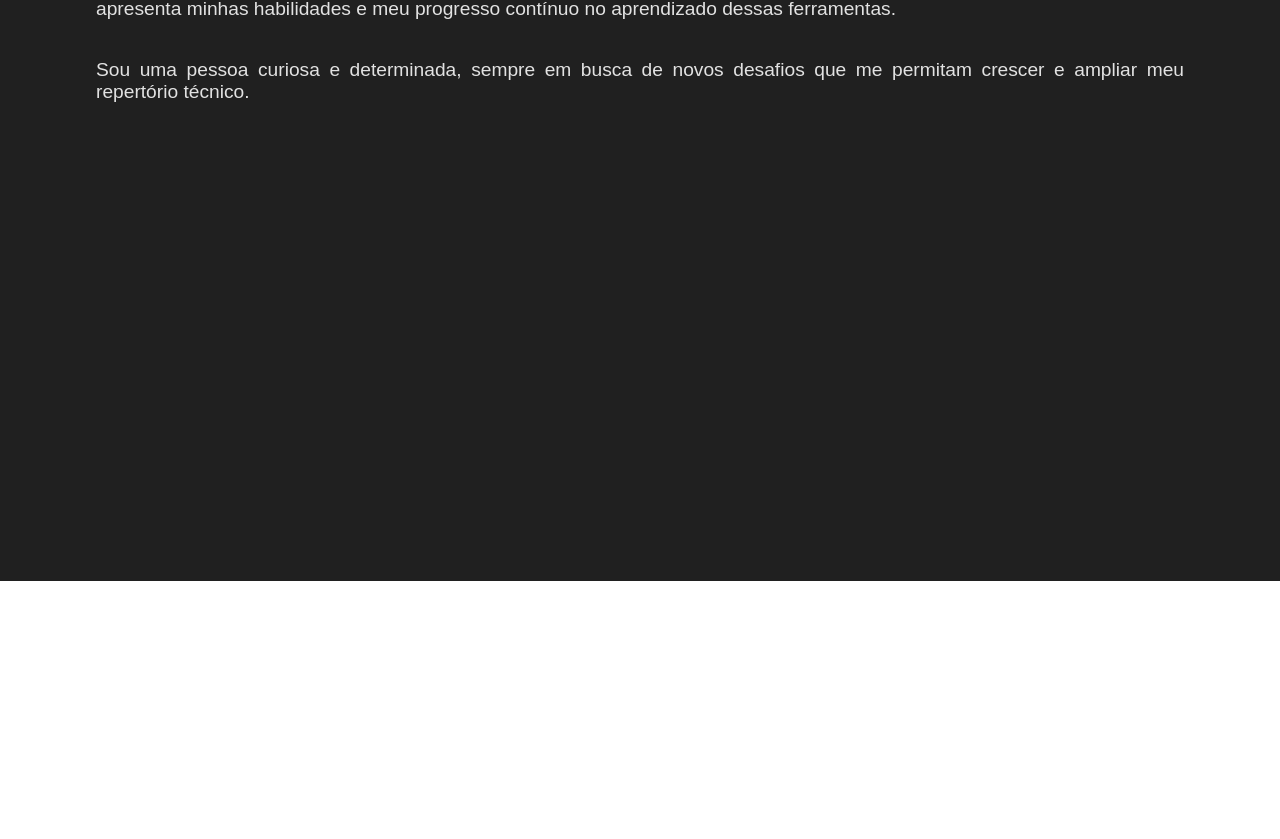
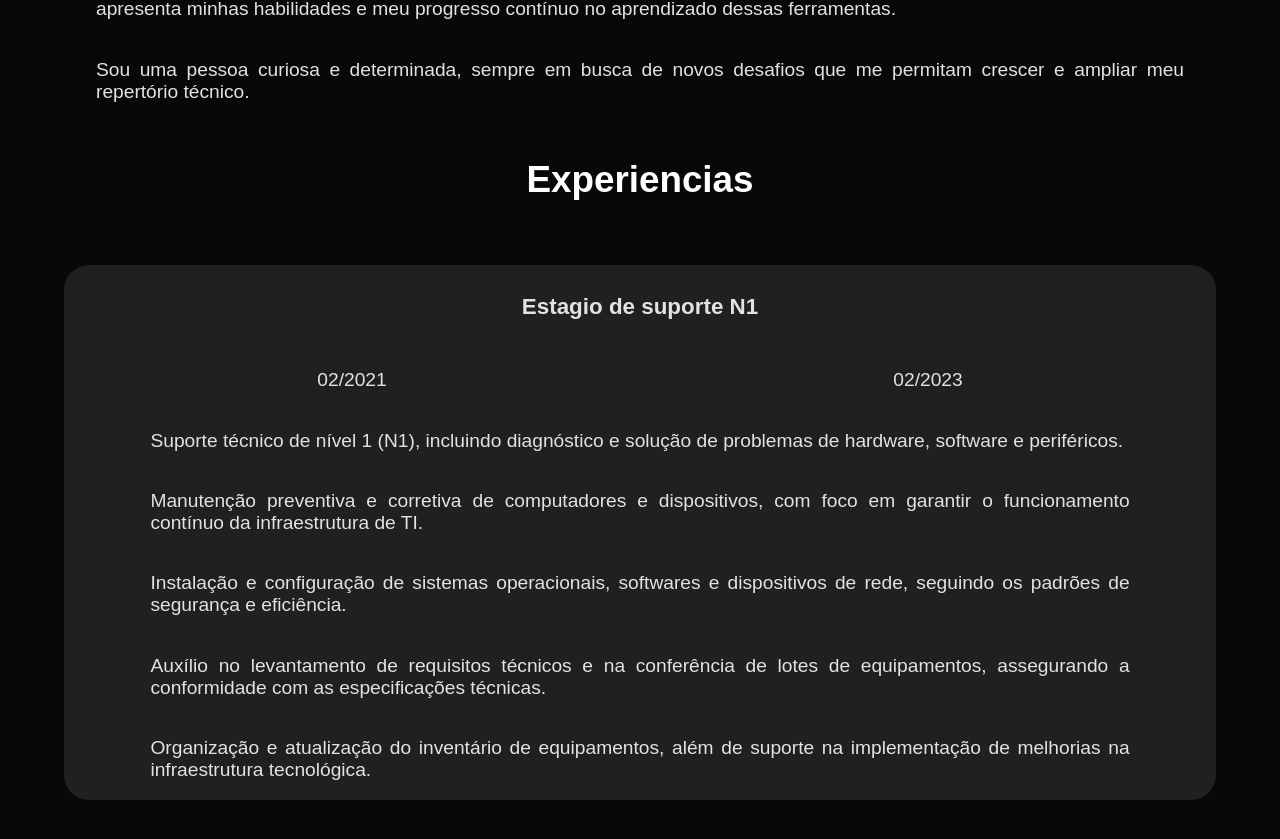
Before and after one commit to GuilhermeSavan/Portifolio, a React (Create React App) app in the folder react-portfolio/: page / in a window 1280 px wide. Shown: the part 1019-1858 px from the top of the page. Before the commit the page ends 1600 px from the top, so only its background shows below. Built offline with nearby package versions, Linux system fonts and the light colour scheme.

Commit message:
add basic of experience

```diff
--- a/react-portfolio/src/components/about/About.js
+++ b/react-portfolio/src/components/about/About.js
@@ -1,5 +1,6 @@
 import React from "react";
 import './about.css'
+import Experience from "../experience/Experience";
 
 const About = () => {
   return (
@@ -20,6 +21,7 @@ const About = () => {
             ampliar meu repertório técnico.
           </p>
         </div>
+        <Experience />
       </main>
   )
 }
--- a/react-portfolio/src/components/about/about.css
+++ b/react-portfolio/src/components/about/about.css
@@ -1,7 +1,11 @@
 main {
   display: flex;
   flex-direction: column;
-  background: var(--black);
+  background: var(--full-black);
+}
+
+.container main {
+  height: fit-content;
 }
 
 h3 {
@@ -11,7 +15,7 @@ h3 {
   font-weight: 700;
 }
 
-main div {
+ .about_text {
   display: flex;
   flex-direction: column;
   align-items: center;
@@ -19,9 +23,13 @@ main div {
 }
 
 main p {
-  color: var(--light-gray);
+  color: var(--light-grey);
   font-size: 1.2rem;
   font-weight: 200;
   text-align: justify;
   width: 85%;
 }
+
+section h3 {
+  text-align: center;
+}
--- /dev/null
+++ b/react-portfolio/src/components/experience/Experience.js
@@ -0,0 +1,55 @@
+import React from "react";
+import './experience.css'
+
+
+const experiences = [
+  {title: "Estagio de suporte N1", description: [
+    `Suporte técnico de nível 1 (N1), incluindo diagnóstico
+    e solução de problemas de hardware, software e periféricos.`,
+
+    `Manutenção preventiva e corretiva de computadores e
+    dispositivos, com foco em garantir o funcionamento contínuo
+     da infraestrutura de TI.`,
+
+    `Instalação e configuração de sistemas operacionais,
+     softwares e dispositivos de rede, seguindo os padrões
+      de segurança e eficiência.`,
+
+     `Auxílio no levantamento de requisitos técnicos e
+      na conferência de lotes de equipamentos, assegurando
+       a conformidade com as especificações técnicas.`,
+
+     `Organização e atualização do inventário de equipamentos,
+     além de suporte na implementação de melhorias na
+     infraestrutura tecnológica.`
+
+  ],
+    start_date:"02/2021", final_date:"02/2023"}
+
+]
+
+
+const Experience = () => {
+  return (
+    <section>
+      <h3>Experiencias</h3>
+        {experiences.map((experiences, index) => (
+      <div key={index} className="experience_container">
+        <h4>{experiences.title}</h4>
+          <div className="div_date">
+            <p>{experiences.start_date}</p>
+            <p>{experiences.final_date}</p>
+          </div>
+          <div className="descript_exp">
+            {experiences.description.map((desc, i) =>(
+              <p key={i}>{desc}</p>
+            ))}
+          </div>
+
+      </div>
+        ))}
+    </section>
+  );
+};
+
+export default Experience
--- /dev/null
+++ b/react-portfolio/src/components/experience/experience.css
@@ -0,0 +1,33 @@
+.experience_container {
+  width: 90%;
+  margin: 5%;
+  height: 90%;
+  display: flex;
+  flex-direction: column;
+  align-items: center;
+  background-color: var(--black);
+  border-radius: 25px;
+}
+
+.experience_container h4 {
+  color: var(--light-grey);
+  font-size: 1.4rem;
+}
+
+.div_date {
+  display: flex;
+  justify-content: space-around;
+  width: 100%;
+}
+
+.div_date p {
+  text-align: center;
+  align-self: center;
+  justify-self: center;
+}
+
+.descript_exp {
+  display: flex;
+  flex-direction: column;
+  align-items: center;
+}
--- a/react-portfolio/src/index.css
+++ b/react-portfolio/src/index.css
@@ -12,12 +12,13 @@ body {
   --white: #FFFFFF;
   --secondary: #2980FF;
   --black: #202020;
-  --average-gray: #806565;
-  --light-gray: #E2E2E2;
+  --full-black: #080808;
+  --average-grey: #5e5e5e;
+  --light-grey: #E2E2E2;
 }
 
 .container {
   width: 100vw;
-  height: 100vh;
+  min-height: 100vh;
   margin: auto;
 }
```
